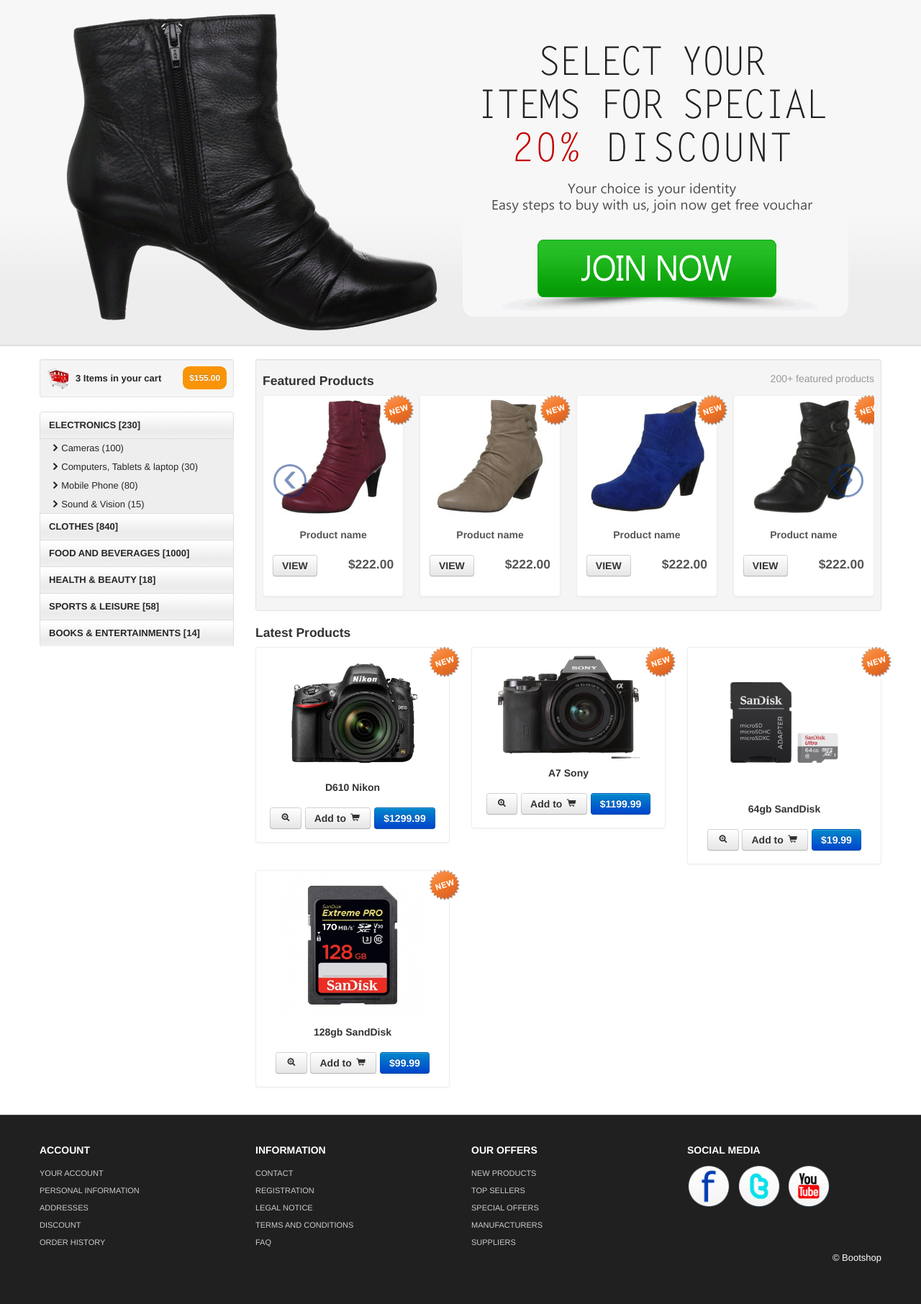
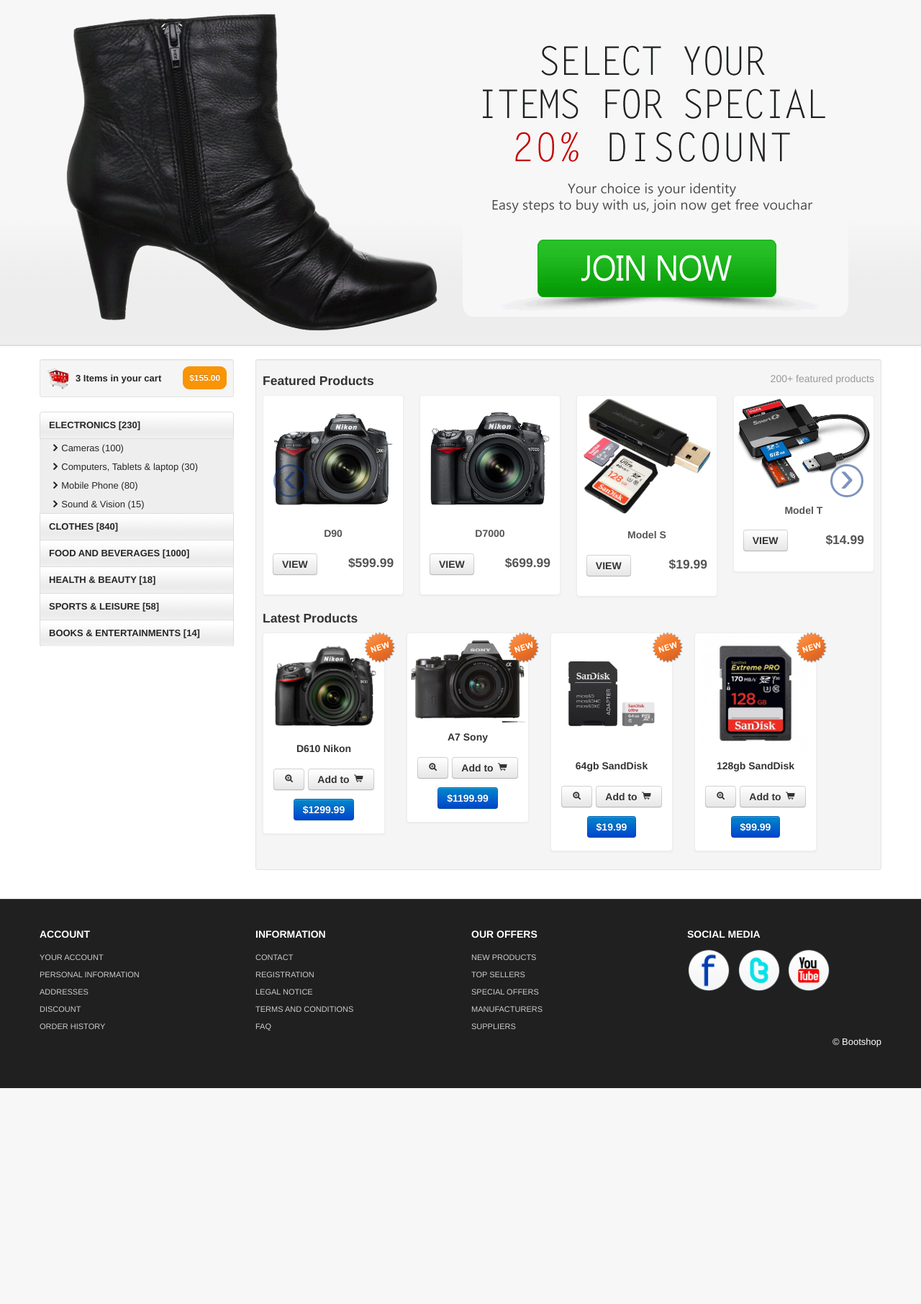
Before and after one commit to juanOctavioCastrogiovanni/REKTR, a PHP site: page / in a window 1280 px wide. Shown: the part 128-1940 px from the top of the page at 72% size. After the commit the page ends 1640 px from the top, so only its background shows below. Run offline with PHP 8.4, Linux system fonts and the light colour scheme; data comes from the database, SQL or seed files in the repository; both versions use the stored data as it was after the commit.

Commit message:
7-4 13hs

```diff
--- a/Class/Product.class.php
+++ b/Class/Product.class.php
@@ -40,7 +40,7 @@
         }
 
         public function showCard(){
-           echo "<li class='span3 height290'>
+           echo "<li class='span2 height290'>
                     <div class='thumbnail'>
                         <a  href='product_details'><img src='themes/images/products/upload/{$this->image1}' width='200px' height='200px' alt=''/></a>
                         <div class='captqaion'>";
@@ -59,11 +59,10 @@
         public function showCardCarrousel(){
            echo "<li class='span3'>
                 <div class='thumbnail'>
-                <i class='tag'></i>
-                  <a href='product_details'><img src='themes/images/products/b1.jpg' alt=''></a>
+                  <a href='product_details'><img src='themes/images/products/upload/{$this->image1}' alt=''></a>
                   <div class='caption'>
-                    <h5>Product name</h5>
-                    <h4><a class='btn' href='product_details'>VIEW</a> <span class='pull-right'>$222.00</span></h4>
+                    <h5>{$this->name}</h5>
+                    <h4><a class='btn' href='product_details'>VIEW</a> <span class='pull-right'>$".$this->price."</span></h4>
                   </div>
                 </div>
               </li>";
--- a/index.php
+++ b/index.php
@@ -82,183 +82,53 @@
 			<div class="row-fluid">
 			<div id="featured" class="carousel slide">
 				<div class="carousel-inner">
-			  <div class="item active">
-			  <ul class="thumbnails">
-				<li class="span3">
-				  <div class="thumbnail">
-				  <i class="tag"></i>
-					<a href="product_details"><img src="themes/images/products/b1.jpg" alt=""></a>
-					<div class="caption">
-					  <h5>Product name</h5>
-					  <h4><a class="btn" href="product_details">VIEW</a> <span class="pull-right">$222.00</span></h4>
+			  		<?php
+						$conect = new Conect(['host'=>'localhost','user'=>'root','password'=>'','db'=>'tecnology']);
+						$conect = $conect->conect();
+						$query = "SELECT name,price,image1 as image FROM products WHERE new=0";
+						$products = $conect->prepare($query);
+						$products->execute();
+						$count = $products->rowcount();
+						$products = $products->fetchAll(PDO::FETCH_ASSOC);
+						//I show in the carousel 4 products at a time
+						for ($i = 0;$i<$count;$i++){
+							//If is the first time
+							if($i==0){
+								echo "<div class='item active'>";
+								echo "<ul class='thumbnails'>";
+								//every four and is not the first time
+							} else if($i%4==0){
+								echo "<div class='item'>";
+								echo "<ul class='thumbnails'>";
+							}
+
+							$element = new Product(NULL,$products[$i]['name'],$products[$i]['price'],NULL,NULL,NULL,NULL,NULL,$products[$i]['image'],NULL,NULL,NULL);
+							$element->showCardCarrousel();
+
+							//every three iteratios and is not the first time
+								if($i%3==0&&$i!=0){
+									echo "</ul'>
+									</div>";
+								}
+							}
+
+
+							// foreach($products->fetchAll(PDO::FETCH_ASSOC) as $product){
+							// 	$element = new Product(NULL,$product['name'],$product['price'],NULL,NULL,NULL,NULL,NULL,$product['image'],NULL,NULL,NULL);
+							// 	$element->showCardCarrousel();
+							// }
+					?>
 			  	</div>
-				  </div>
-				</li>
-				<li class="span3">
-				  <div class="thumbnail">
-				  <i class="tag"></i>
-					<a href="product_details"><img src="themes/images/products/b2.jpg" alt=""></a>
-					<div class="caption">
-					  <h5>Product name</h5>
-					  <h4><a class="btn" href="product_details">VIEW</a> <span class="pull-right">$222.00</span></h4>
-					</div>
-				  </div>
-				</li>
-				<li class="span3">
-				  <div class="thumbnail">
-				  <i class="tag"></i>
-					<a href="product_details"><img src="themes/images/products/b3.jpg" alt=""></a>
-					<div class="caption">
-					  <h5>Product name</h5>
-					   <h4><a class="btn" href="product_details">VIEW</a> <span class="pull-right">$222.00</span></h4>
-					</div>
-				  </div>
-				</li>
-				<li class="span3">
-				  <div class="thumbnail">
-				  <i class="tag"></i>
-					<a href="product_details"><img src="themes/images/products/b4.jpg" alt=""></a>
-					<div class="caption">
-					  <h5>Product name</h5>
-					   <h4><a class="btn" href="product_details">VIEW</a> <span class="pull-right">$222.00</span></h4>
-					</div>
-				  </div>
-				</li>
-			  </ul>
-			  </div>
-			   <div class="item">
-			  <ul class="thumbnails">
-				<li class="span3">
-				  <div class="thumbnail">
-				  <i class="tag"></i>
-					<a href="product_details"><img src="themes/images/products/5.jpg" alt=""></a>
-					<div class="caption">
-					  <h5>Product name</h5>
-					  <h4><a class="btn" href="product_details">VIEW</a> <span class="pull-right">$222.00</span></h4>
-					</div>
-				  </div>
-				</li>
-				<li class="span3">
-				  <div class="thumbnail">
-				  <i class="tag"></i>
-					<a href="product_details"><img src="themes/images/products/6.jpg" alt=""></a>
-					<div class="caption">
-					  <h5>Product name</h5>
-					  <h4><a class="btn" href="product_details">VIEW</a> <span class="pull-right">$222.00</span></h4>
-					</div>
-				  </div>
-				</li>
-				<li class="span3">
-				  <div class="thumbnail">
-					<a href="product_details"><img src="themes/images/products/7.jpg" alt=""></a>
-					<div class="caption">
-					  <h5>Product name</h5>
-					   <h4><a class="btn" href="product_details">VIEW</a> <span class="pull-right">$222.00</span></h4>
-					</div>
-				  </div>
-				</li>
-				<li class="span3">
-				  <div class="thumbnail">
-					<a href="product_details"><img src="themes/images/products/8.jpg" alt=""></a>
-					<div class="caption">
-					  <h5>Product name</h5>
-					   <h4><a class="btn" href="product_details">VIEW</a> <span class="pull-right">$222.00</span></h4>
-					</div>
-				  </div>
-				</li>
-			  </ul>
-			  </div>
-			   <div class="item">
-			  <ul class="thumbnails">
-				<li class="span3">
-				  <div class="thumbnail">
-					<a href="product_details"><img src="themes/images/products/9.jpg" alt=""></a>
-					<div class="caption">
-					  <h5>Product name</h5>
-					  <h4><a class="btn" href="product_details">VIEW</a> <span class="pull-right">$222.00</span></h4>
-					</div>
-				  </div>
-				</li>
-				<li class="span3">
-				  <div class="thumbnail">
-					<a href="product_details"><img src="themes/images/products/10.jpg" alt=""></a>
-					<div class="caption">
-					  <h5>Product name</h5>
-					  <h4><a class="btn" href="product_details">VIEW</a> <span class="pull-right">$222.00</span></h4>
-					</div>
-				  </div>
-				</li>
-				<li class="span3">
-				  <div class="thumbnail">
-					<a href="product_details"><img src="themes/images/products/11.jpg" alt=""></a>
-					<div class="caption">
-					  <h5>Product name</h5>
-					   <h4><a class="btn" href="product_details">VIEW</a> <span class="pull-right">$222.00</span></h4>
-					</div>
-				  </div>
-				</li>
-				<li class="span3">
-				  <div class="thumbnail">
-					<a href="product_details"><img src="themes/images/products/1.jpg" alt=""></a>
-					<div class="caption">
-					  <h5>Product name</h5>
-					   <h4><a class="btn" href="product_details">VIEW</a> <span class="pull-right">$222.00</span></h4>
-					</div>
-				  </div>
-				</li>
-			  </ul>
-			  </div>
-			   <div class="item">
-			  <ul class="thumbnails">
-				<li class="span3">
-				  <div class="thumbnail">
-					<a href="product_details"><img src="themes/images/products/2.jpg" alt=""></a>
-					<div class="caption">
-					  <h5>Product name</h5>
-					  <h4><a class="btn" href="product_details">VIEW</a> <span class="pull-right">$222.00</span></h4>
-					</div>
-				  </div>
-				</li>
-				<li class="span3">
-				  <div class="thumbnail">
-					<a href="product_details"><img src="themes/images/products/3.jpg" alt=""></a>
-					<div class="caption">
-					  <h5>Product name</h5>
-					  <h4><a class="btn" href="product_details">VIEW</a> <span class="pull-right">$222.00</span></h4>
-					</div>
-				  </div>
-				</li>
-				<li class="span3">
-				  <div class="thumbnail">
-					<a href="product_details"><img src="themes/images/products/4.jpg" alt=""></a>
-					<div class="caption">
-					  <h5>Product name</h5>
-					   <h4><a class="btn" href="product_details">VIEW</a> <span class="pull-right">$222.00</span></h4>
-					</div>
-				  </div>
-				</li>
-				<li class="span3">
-				  <div class="thumbnail">
-					<a href="product_details"><img src="themes/images/products/5.jpg" alt=""></a>
-					<div class="caption">
-					  <h5>Product name</h5>
-					   <h4><a class="btn" href="product_details">VIEW</a> <span class="pull-right">$222.00</span></h4>
-					</div>
-				  </div>
-				</li>
-			  </ul>
-			  </div>
+
 			</div>
 			<a class="left carousel-control" href="#featured" data-slide="prev">‹</a>
 			<a class="right carousel-control" href="#featured" data-slide="next">›</a>
-			  </div>
+
 			</div>
 		</div>
 		<h4>Latest Products </h4>
 			  <ul class="thumbnails">
 				<?php
-					$conect = new Conect(['host'=>'localhost','user'=>'root','password'=>'','db'=>'tecnology']);
-					$conect = $conect->conect();
 					$query = "SELECT idProduct,products.name,price,brands.name as brand,categories.name as category,stock,short_description,description,image1,image2,image3,new FROM products INNER JOIN brands ON products.brand=brands.idBrand INNER JOIN categories ON products.category=categories.idCategory WHERE new=1";
 					$products = $conect->prepare($query);
 					$products->execute();
```
Also changed, not shown: db/db.sql (+10 -10 lines), pagecomponent.html (added, +166 -0 lines). Lines whose indentation alone changed are shown as unchanged.
